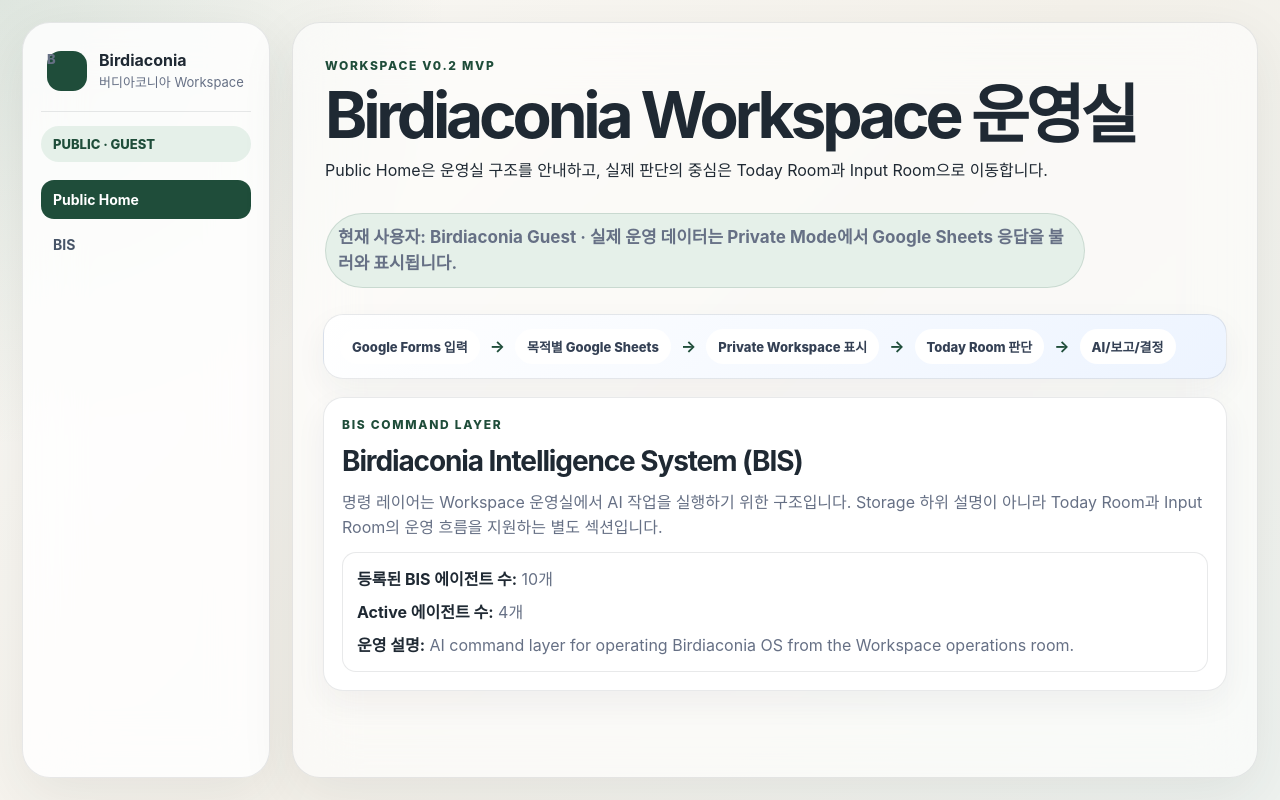
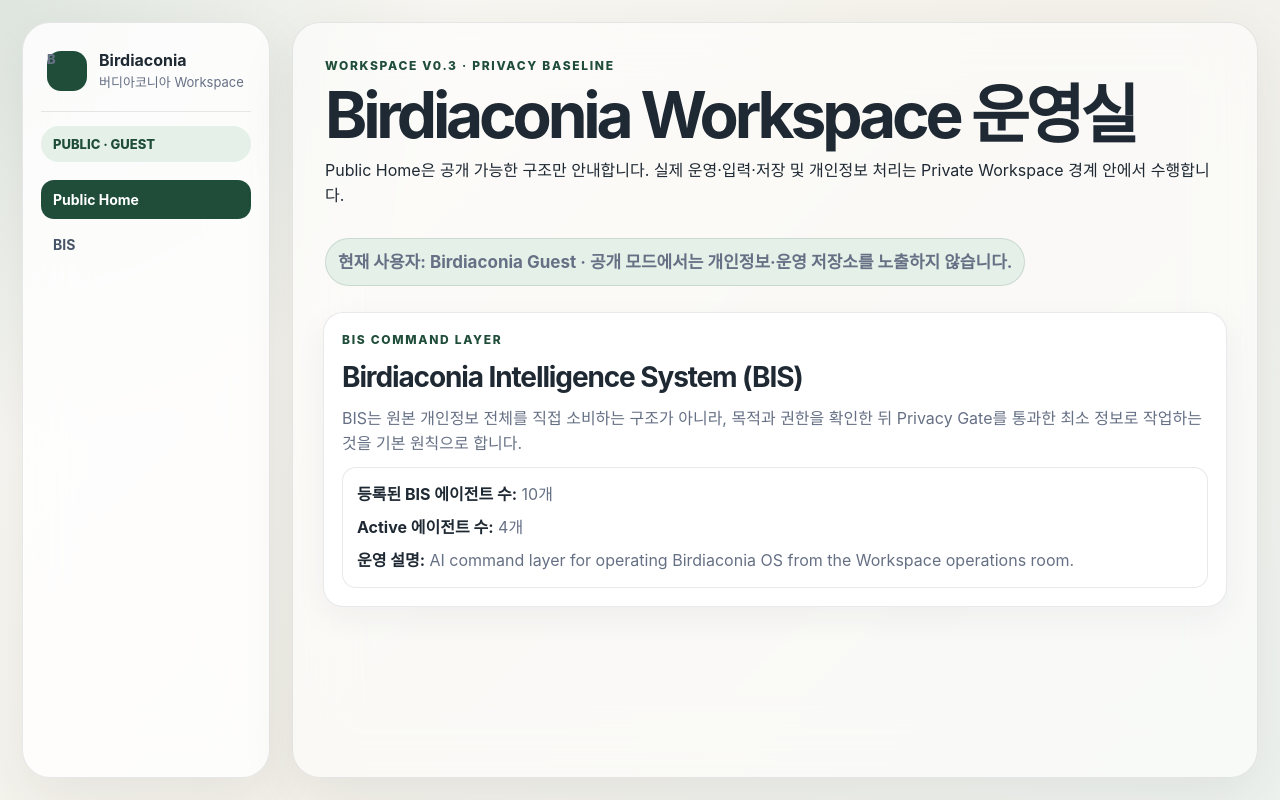
Before and after one commit to birdiaconia/birdiaconia-os, a Next.js app: page / in a window 1280 px wide. Built offline with nearby package versions, Linux system fonts and the light colour scheme; no server answers.

Commit message:
feat: integrate privacy and security guardrails into workspace

```diff
--- a/components/WorkspaceShell.tsx
+++ b/components/WorkspaceShell.tsx
@@ -3,6 +3,7 @@ import { getCurrentUser, getCurrentUserRole } from "../lib/workspace-auth";
 import { getWorkspaceMode, rooms } from "../lib/workspace-config";
 import { canViewRoom } from "../lib/workspace-permissions";
 import { InputRoom } from "./InputRoom";
+import { PrivacySecurityCard } from "./PrivacySecurityCard";
 import { RoomCard } from "./RoomCard";
 import { StorageStatusCard } from "./StorageStatusCard";
 import { TodayRoom } from "./TodayRoom";
@@ -51,30 +52,32 @@ export function WorkspaceShell({
       <section className="content-panel">
         {mode === "public" && (
           <header className="page-header" id="public-home">
-            <p className="eyebrow">Workspace v0.2 MVP</p>
+            <p className="eyebrow">Workspace v0.3 · Privacy Baseline</p>
             <h1>Birdiaconia Workspace 운영실</h1>
             <p>
-              Public Home은 운영실 구조를 안내하고, 실제 판단의 중심은 Today
-              Room과 Input Room으로 이동합니다.
+              Public Home은 공개 가능한 구조만 안내합니다. 실제 운영·입력·저장
+              및 개인정보 처리는 Private Workspace 경계 안에서 수행합니다.
             </p>
             <p className="integration-note">
-              현재 사용자: {user.name} · 실제 운영 데이터는 Private Mode에서
-              Google Sheets 응답을 불러와 표시됩니다.
+              현재 사용자: {user.name} · 공개 모드에서는 개인정보·운영 저장소를
+              노출하지 않습니다.
             </p>
           </header>
         )}
 
+        {mode === "private" && (
           <section className="operation-flow" aria-label="Workspace 운영 흐름">
-          <span>Google Forms 입력</span>
+            <span>느슨한 입력</span>
             <strong>→</strong>
-          <span>목적별 Google Sheets</span>
+            <span>분류·목적·권한 확인</span>
             <strong>→</strong>
-          <span>Private Workspace 표시</span>
+            <span>Private Storage</span>
             <strong>→</strong>
-          <span>Today Room 판단</span>
+            <span>Privacy Gate</span>
             <strong>→</strong>
-          <span>AI/보고/결정</span>
+            <span>AI/판단/출력</span>
           </section>
+        )}
 
         {canViewRoom(role, "today", mode) && <TodayRoom mode={mode} role={role} />}
         {canViewRoom(role, "input", mode) && <InputRoom mode={mode} role={role} />}
@@ -82,9 +85,9 @@ export function WorkspaceShell({
         {bisSystem && canViewRoom(role, "bis", mode) && (
           <RoomCard id="bis" eyebrow="BIS Command Layer" title={bisSystem.name}>
             <p className="muted">
-              명령 레이어는 Workspace 운영실에서 AI 작업을 실행하기 위한
-              구조입니다. Storage 하위 설명이 아니라 Today Room과 Input Room의
-              운영 흐름을 지원하는 별도 섹션입니다.
+              BIS는 원본 개인정보 전체를 직접 소비하는 구조가 아니라, 목적과
+              권한을 확인한 뒤 Privacy Gate를 통과한 최소 정보로 작업하는 것을
+              기본 원칙으로 합니다.
             </p>
             <div className="status-list">
               <p><strong>등록된 BIS 에이전트 수:</strong> {bisAgents.length}개</p>
@@ -94,6 +97,10 @@ export function WorkspaceShell({
           </RoomCard>
         )}
 
+        {canViewRoom(role, "privacy-security", mode) && (
+          <PrivacySecurityCard mode={mode} role={role} />
+        )}
+
         {canViewRoom(role, "storage", mode) && <StorageStatusCard mode={mode} role={role} />}
       </section>
     </main>
```
Lines whose indentation alone changed are shown as unchanged.
